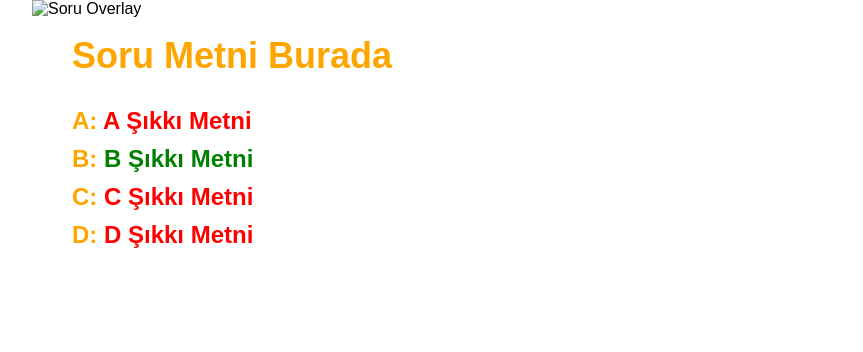
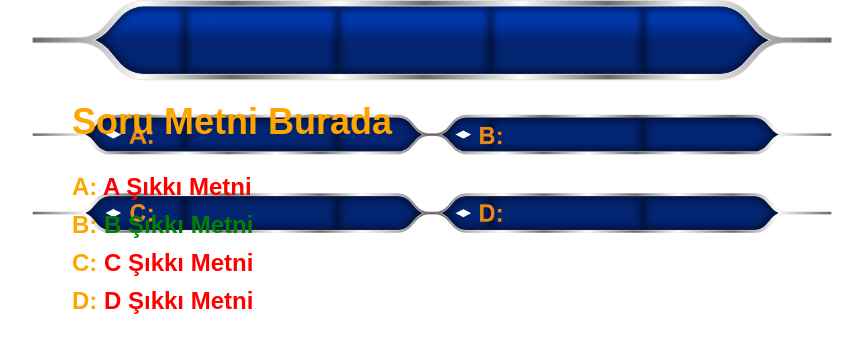
Before and after one commit to juskahpe/cinmin, a plain HTML site: page index.html in a window 1280 px wide. Shown: the whole page, without its empty margins (208-1071 px from the left). Drawn offline with Linux system fonts and the light colour scheme.

Commit message:
Update index.html

```diff
--- a/index.html
+++ b/index.html
@@ -8,7 +8,7 @@
 </head>
 <body>
     <div class="container">
-        <img src="assets/asljkdfhlaskhdf.png" alt="Soru Overlay" class="overlay">
+        <img src="assets/a.png" alt="Soru Overlay" class="overlay"> <!-- Resim yolu güncellendi -->
         <div class="text">
             <h2>Soru Metni Burada</h2>
             <ul>
```
